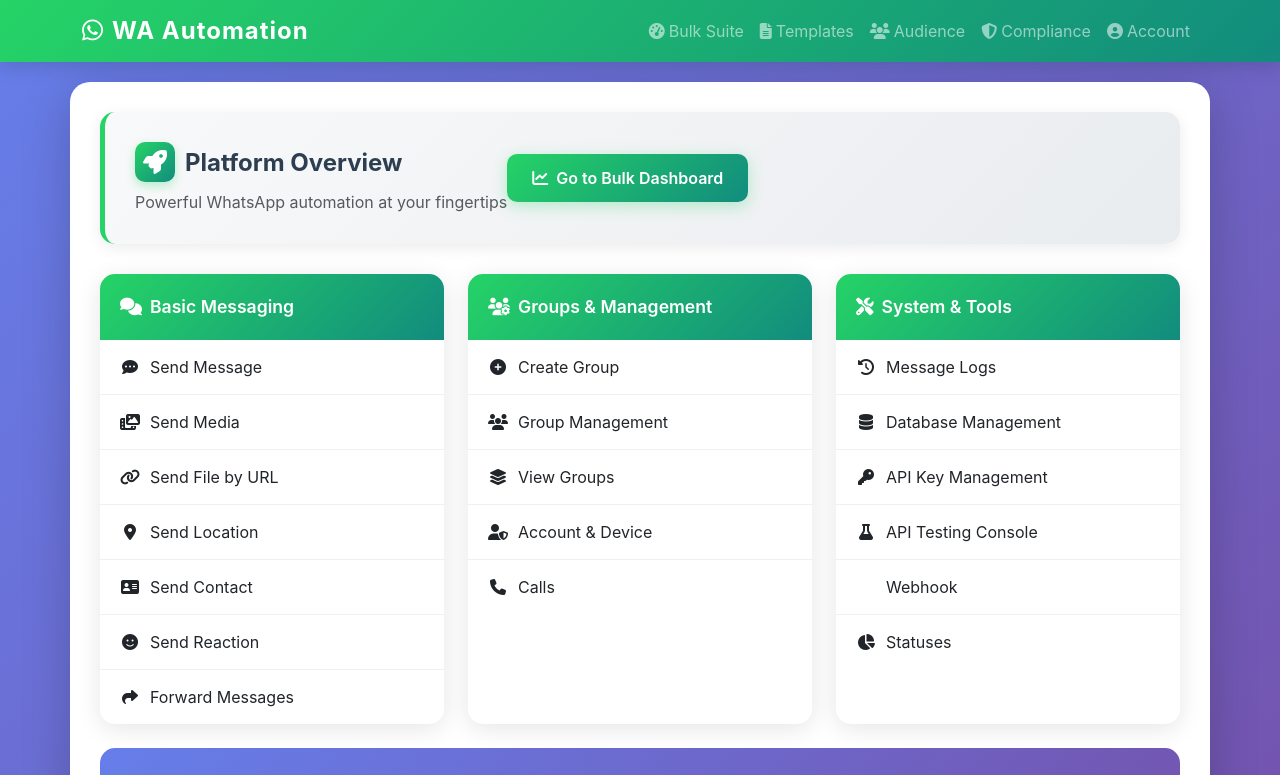
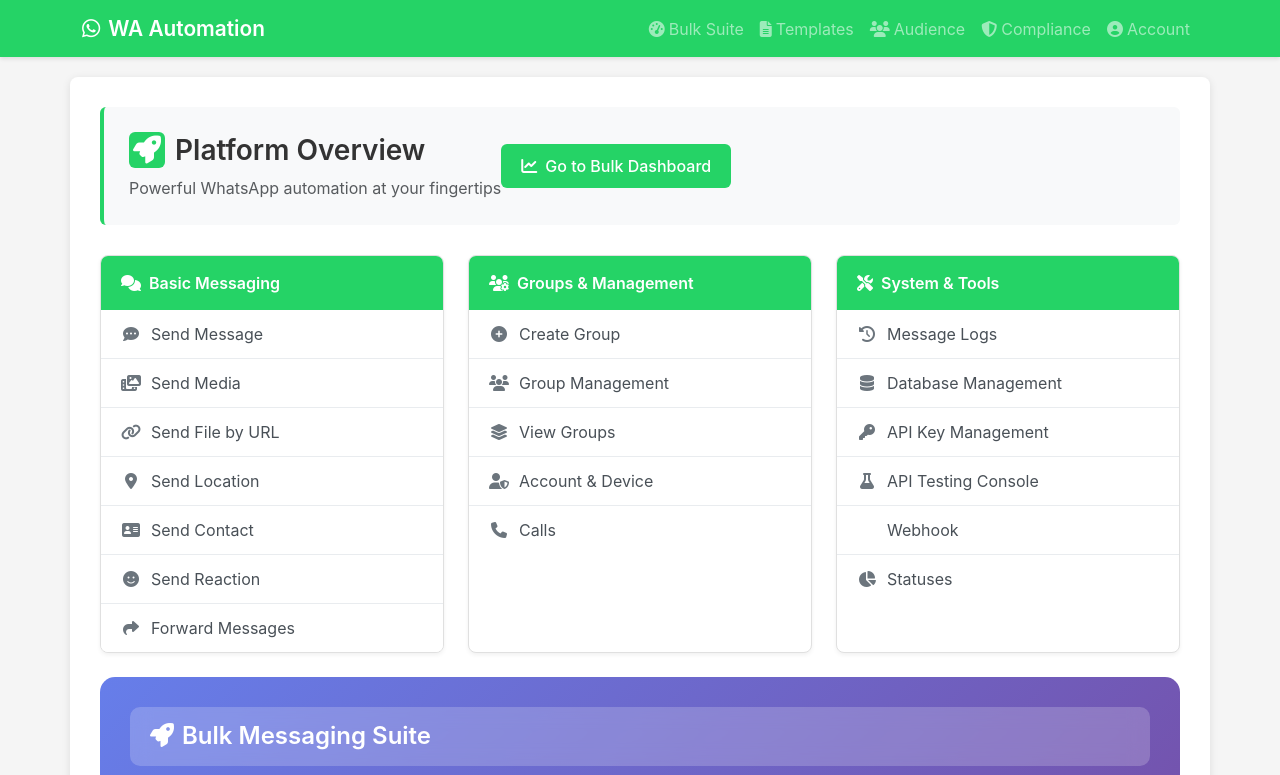
Before and after one commit to jating0000la/waautomation, a website: page public/index.html in a window 1280 px wide. Shown: the top 775 px of the page. Drawn offline with nearby package versions, Linux system fonts and the light colour scheme.

Commit message:
Update UI to professional design while keeping bulk messaging suite styling

```diff
--- a/public/index.html
+++ b/public/index.html
@@ -9,76 +9,76 @@
   <link rel="stylesheet" href="assets/styles/app.css" />
   <style>
     body {
-      background: linear-gradient(135deg, #667eea 0%, #764ba2 100%);
+      background: #f5f5f5;
       min-height: 100vh;
       padding-bottom: 40px;
     }
     .navbar {
-      background: linear-gradient(135deg, #25D366 0%, #128C7E 100%) !important;
-      box-shadow: 0 4px 20px rgba(0,0,0,0.15);
+      background: #25D366 !important;
+      box-shadow: 0 2px 4px rgba(0,0,0,0.1);
     }
     .navbar-brand {
-      font-weight: bold;
-      font-size: 1.5rem;
-      letter-spacing: 1px;
+      font-weight: 600;
+      font-size: 1.3rem;
     }
     .container.main-container {
       background: white;
-      border-radius: 20px;
+      border-radius: 8px;
       padding: 30px;
       margin-top: 20px;
-      box-shadow: 0 10px 50px rgba(0,0,0,0.2);
+      box-shadow: 0 2px 8px rgba(0,0,0,0.1);
     }
     .page-header {
-      background: linear-gradient(135deg, #f8f9fa 0%, #e9ecef 100%);
-      border-radius: 15px;
-      padding: 30px;
+      background: #f8f9fa;
+      border-radius: 6px;
+      padding: 25px;
       margin-bottom: 30px;
-      border-left: 5px solid #25D366;
-      box-shadow: 0 4px 15px rgba(0,0,0,0.08);
+      border-left: 4px solid #25D366;
     }
     .page-header h1 {
-      color: #2c3e50;
-      font-weight: 700;
+      color: #333;
+      font-weight: 600;
       margin: 0;
+      font-size: 1.75rem;
     }
     .card {
-      border: none;
-      border-radius: 15px;
+      border: 1px solid #e0e0e0;
+      border-radius: 8px;
       overflow: hidden;
-      transition: all 0.3s ease;
-      box-shadow: 0 5px 25px rgba(0,0,0,0.1);
+      transition: box-shadow 0.2s ease;
       height: 100%;
     }
     .card:hover {
-      transform: translateY(-10px);
-      box-shadow: 0 15px 40px rgba(0,0,0,0.2);
+      box-shadow: 0 4px 12px rgba(0,0,0,0.15);
     }
     .card-header {
-      background: linear-gradient(135deg, #25D366 0%, #128C7E 100%) !important;
+      background: #25D366 !important;
       color: white !important;
       font-weight: 600;
-      padding: 20px;
-      font-size: 1.1rem;
+      padding: 15px 20px;
+      font-size: 1rem;
       border: none !important;
     }
     .list-group-item {
       border: none;
-      border-bottom: 1px solid #f0f0f0;
-      padding: 15px 20px;
-      transition: all 0.3s ease;
+      border-bottom: 1px solid #e9ecef;
+      padding: 12px 20px;
+      transition: background-color 0.2s ease;
       cursor: pointer;
+      color: #495057;
     }
     .list-group-item:hover {
-      background: linear-gradient(90deg, #f0f9ff 0%, #e0f2fe 100%);
-      padding-left: 30px;
+      background: #f8f9fa;
       color: #25D366;
-      font-weight: 500;
     }
     .list-group-item i {
       margin-right: 10px;
       width: 20px;
       text-align: center;
+      color: #6c757d;
+    }
+    .list-group-item:hover i {
+      color: #25D366;
     }
     .bulk-suite-card {
       background: linear-gradient(135deg, #667eea 0%, #764ba2 100%);
@@ -111,38 +111,33 @@
       box-shadow: 0 10px 25px rgba(0,0,0,0.2);
     }
     .btn-whatsapp {
-      background: linear-gradient(135deg, #25D366 0%, #128C7E 100%);
+      background: #25D366;
       border: none;
       color: white;
-      padding: 12px 25px;
-      border-radius: 10px;
-      font-weight: 600;
-      transition: all 0.3s ease;
-      box-shadow: 0 4px 15px rgba(37,211,102,0.3);
+      padding: 10px 20px;
+      border-radius: 6px;
+      font-weight: 500;
+      transition: background-color 0.2s ease;
     }
     .btn-whatsapp:hover {
-      transform: translateY(-2px);
-      box-shadow: 0 6px 20px rgba(37,211,102,0.5);
+      background: #128C7E;
       color: white;
     }
     footer {
-      color: white;
+      color: #666;
       padding: 20px;
       margin-top: 40px;
-      font-weight: 500;
-      text-shadow: 0 2px 4px rgba(0,0,0,0.3);
     }
     .icon-box {
       display: inline-block;
-      width: 40px;
-      height: 40px;
-      background: linear-gradient(135deg, #25D366 0%, #128C7E 100%);
-      border-radius: 10px;
-      line-height: 40px;
+      width: 36px;
+      height: 36px;
+      background: #25D366;
+      border-radius: 6px;
+      line-height: 36px;
       text-align: center;
       color: white;
       margin-right: 10px;
-      box-shadow: 0 4px 10px rgba(37,211,102,0.3);
     }
   </style>
 </head>
```
